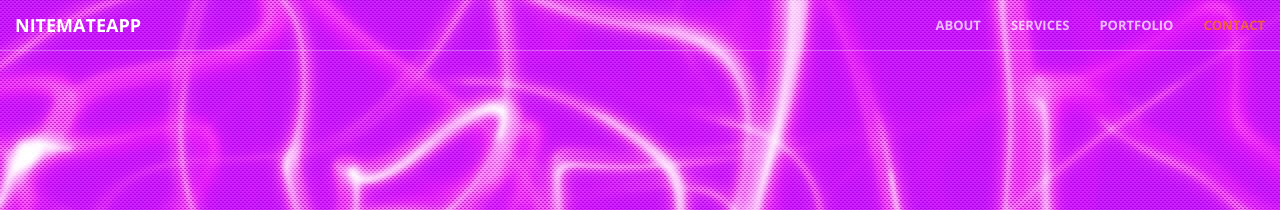
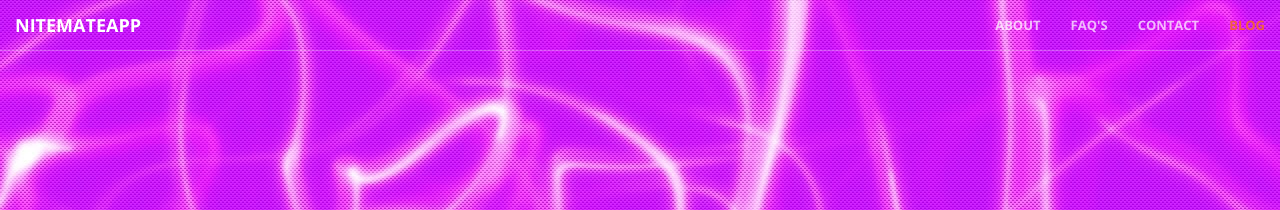
Before and after one commit to avsette93/avsette93.github.io, a Jekyll site: the page built from index.html, in a window 1280 px wide. Shown: the top 210 px of the page. Built offline with Jekyll 4.4.1, drawn with Linux system fonts in a browser that asks for light colours.

Commit message:
Nav bar update

```diff
--- a/_includes/nav.html
+++ b/_includes/nav.html
@@ -18,13 +18,13 @@
                     <a class="page-scroll" href="#about">About</a>
                 </li>
                 <li>
-                    <a class="page-scroll" href="#services">Services</a>
+                    <a class="page-scroll" href="#services">FAQ's</a>
                 </li>
                 <li>
-                    <a class="page-scroll" href="#portfolio">Portfolio</a>
+                    <a class="page-scroll" href="#portfolio">Contact</a>
                 </li>
                 <li>
-                    <a class="page-scroll" href="#contact">Contact</a>
+                    <a class="page-scroll" href="#contact">Blog</a>
                 </li>
             </ul>
         </div>
```
